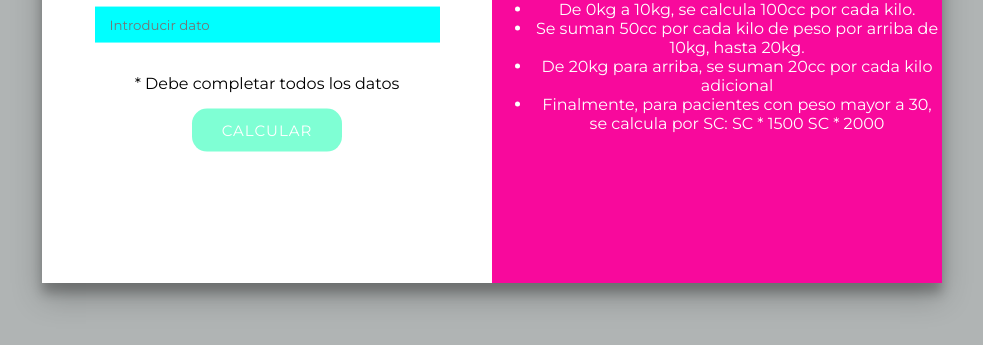
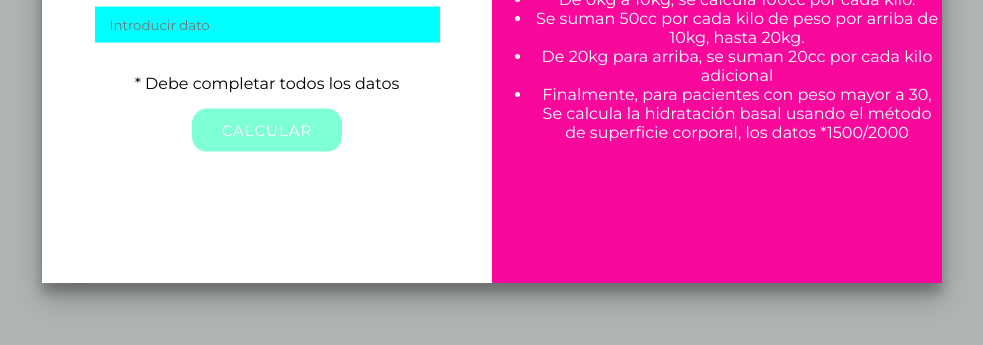
Before and after one commit to KatyaVazquez/CalculadoradeHidratacionBasalKV, a plain HTML site: page index.html in a window 1280 px wide. Shown: the part 367-712 px from the top of the page, without its empty margins (148-1131 px from the left). Drawn offline with Linux system fonts and the light colour scheme.

Commit message:
Update index.html

```diff
--- a/index.html
+++ b/index.html
@@ -34,8 +34,7 @@
                     <li> De 0kg a 10kg, se calcula 100cc por cada kilo.</li>
                     <li> Se suman 50cc por cada kilo de peso por arriba de 10kg, hasta 20kg.</li>
                     <li> De 20kg para arriba, se suman 20cc por cada kilo adicional</li>
-                    <li> Finalmente, para pacientes con peso mayor a 30, se calcula por SC: SC * 1500
-                                                                                            SC * 2000</li>
+                    <li> Finalmente, para pacientes con peso mayor a 30, Se calcula la hidratación basal usando el método de superficie corporal, los datos *1500/2000</li>
 
               </div>
             </ul>
```
